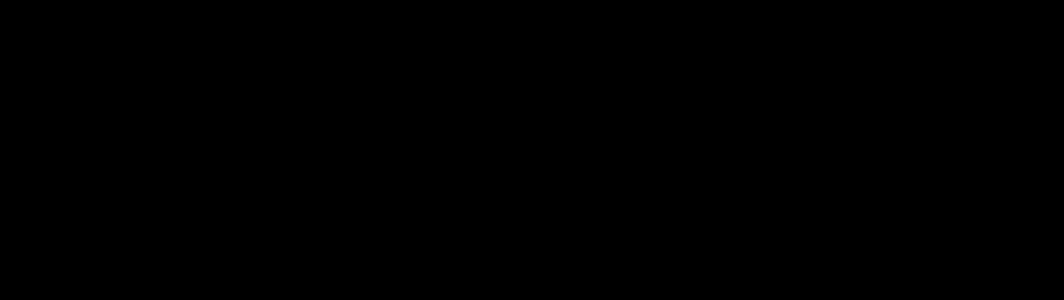
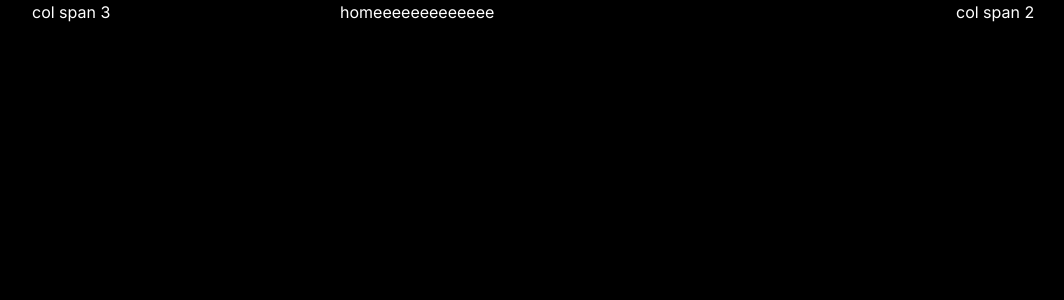
Before and after one commit to minhazpro3/blogger-client, a Next.js app: page /docs in a window 1280 px wide. Before the commit this address had no page. Shown: the top 300 px of the page, without its empty margins (0-1064 px from the left). Built offline with nearby package versions, Linux system fonts and the light colour scheme.

Commit message:
create a new layout

```diff
--- /dev/null
+++ b/app/docs/layout.tsx
@@ -0,0 +1,24 @@
+
+
+export default function DocsLayout({ children }: { children: React.ReactNode }) {
+
+    return (
+        <div className="">
+            <div className="grid grid-cols-12 text-white gap-4 px-8">
+                {/*   sidebar */}
+                <div className="col-span-3 ">
+                    col span 3
+                </div>
+                {/* main  */}
+                <div className="col-span-6">
+                    {children}
+                </div>
+                {/* documents */}
+                <div className="col-span-3">
+                    col  span 2
+                </div>
+            </div>
+
+        </div>
+    )
+}
--- /dev/null
+++ b/app/docs/page.tsx
@@ -0,0 +1,7 @@
+export default function Page (){
+    return(
+<div>
+    homeeeeeeeeeeeee
+</div>
+    )
+}
```
